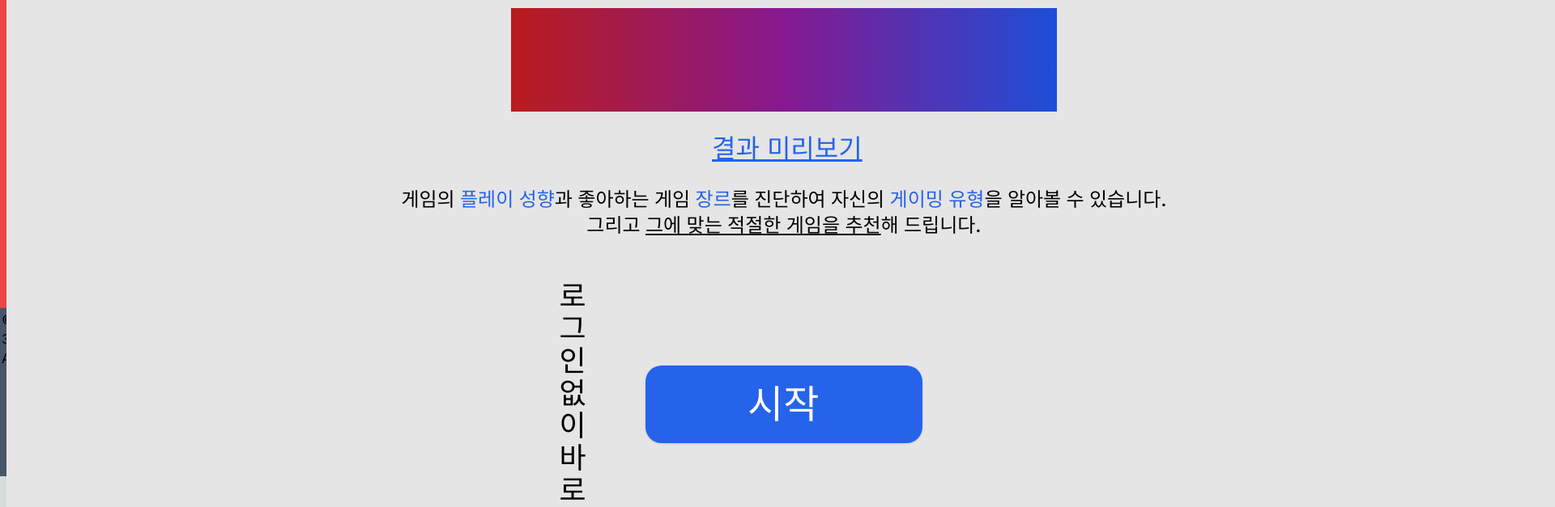
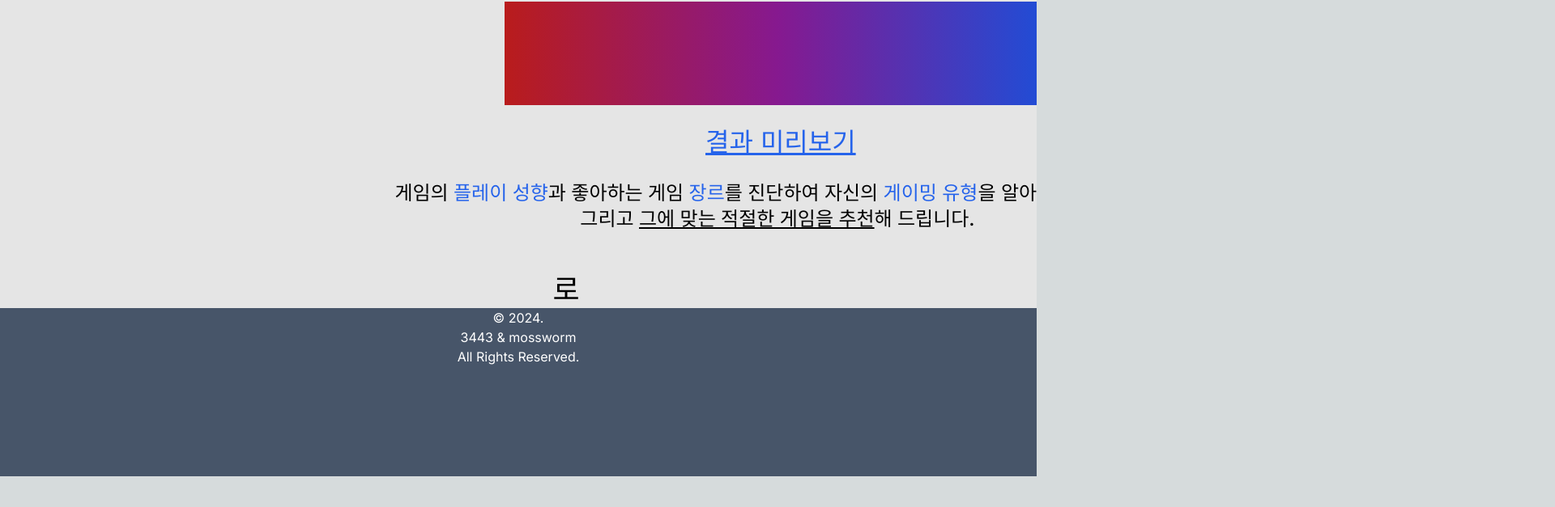
Before and after one commit to Mossworm/game-loot, a Next.js app: page / in a window 1280 px wide. Shown: the part 419-1046 px from the top of the page at 81% size, 1920 px wide, since content can reach past the window. After the commit the page ends 1008 px from the top, so only its background shows below. Built offline with nearby package versions, Linux system fonts and the light colour scheme.

Commit message:
feat: 라우팅 구현, 각 페이지 구현 작업

```diff
--- a/src/app/layout.tsx
+++ b/src/app/layout.tsx
@@ -5,7 +5,7 @@ import './globals.css'
 const inter = Inter({ subsets: ['latin'] })
 
 export const metadata: Metadata = {
-  title: 'Create Next App',
+  title: 'Game-BTI',
   description: 'Generated by create next app',
 }
 
--- a/src/app/page.tsx
+++ b/src/app/page.tsx
@@ -1,18 +1,18 @@
+import Link from 'next/link'
+
 export default function Home() {
   return (
     <main className="main">
-      <div className="body border-8 border-red-500 h-screen">
-        <div className="w-[1920px] h-[1080px] relative">
-          <div className="w-[1920px] h-[1080px] left-0 top-0 absolute bg-neutral-200" />
-          <div className="w-[342px] h-24 left-[789px] top-[863px] absolute">
-            <div className="w-[342px] h-24 left-0 top-0 absolute bg-blue-600 rounded-[20px] shadow" />
-            <div className="left-[126px] top-[10px] absolute text-white text-5xl font-normal font-['IBM Plex Sans KR'] leading-[76.80px]">시작</div>
+      <div className="w-full h-screen relative overflow-hidden">
+        <div className="w-full h-full left-0 top-0 absolute bg-neutral-200" />
+
+        {/* 타이틀 */}
+        <div className="w-[525px] h-[204px] left-[692px] top-[124px] absolute">
+          <div className="left-[38px] top-[150px] absolute text-center text-black text-4xl font-medium font-['IBM Plex Sans KR']">나는 어떤 유형의 게이머일까요?</div>
+          <div className="left-0 top-0 absolute"><span className="text-black text-9xl font-normal font-['Outfit']">G</span><span className="text-black text-8xl font-normal font-['Outfit']">ame-</span><span className="text-black text-9xl font-normal font-['Outfit']">BTI</span></div>
         </div>
-          <div className="h-[169px] left-[464px] top-[642px] absolute">
-            <div className="left-[213px] top-[115px] absolute text-center text-black text-4xl font-medium font-['IBM Plex Sans KR']">로그인 없이 바로 시작하실 수 있습니다!</div>
-            <div className="w-[992px] left-0 top-0 absolute text-center"><span className="text-black text-2xl font-medium font-['IBM Plex Sans KR']">게임의</span><span className="text-blue-600 text-2xl font-medium font-['IBM Plex Sans KR']"> 플레이 성향</span><span className="text-black text-2xl font-medium font-['IBM Plex Sans KR']">과 좋아하는 게임 </span><span className="text-blue-600 text-2xl font-medium font-['IBM Plex Sans KR']">장르</span><span className="text-black text-2xl font-medium font-['IBM Plex Sans KR']">를 진단하여 자신의 </span><span className="text-blue-600 text-2xl font-medium font-['IBM Plex Sans KR']">게이밍 유형</span><span className="text-black text-2xl font-medium font-['IBM Plex Sans KR']">을 알아볼 수 있습니다.<br />그리고 </span><span className="text-black text-2xl font-medium font-['IBM Plex Sans KR'] underline">그에 맞는 적절한 게임을 추천</span><span className="text-black text-2xl font-medium font-['IBM Plex Sans KR']">해 드립니다.</span></div>
-          </div>
-          <div className="left-[871px] top-[571px] absolute text-center text-blue-600 text-[32px] font-light font-['IBM Plex Sans KR'] underline">결과 미리보기</div>
+
+        {/* 아이콘 영역 */}
         <div className="w-[674px] h-32 left-[623px] top-[421px] absolute">
           <div className="w-[674px] h-32 left-0 top-0 absolute">
             <img className="w-32 h-32 left-0 top-0 absolute" src="https://via.placeholder.com/128x128" />
@@ -22,14 +22,26 @@ export default function Home() {
           </div>
           <div className="w-[674px] h-32 left-0 top-0 absolute bg-gradient-to-r from-red-700 via-fuchsia-800 to-blue-700" />
         </div>
-          <div className="w-[525px] h-[204px] left-[692px] top-[124px] absolute">
-            <div className="left-[38px] top-[150px] absolute text-center text-black text-4xl font-medium font-['IBM Plex Sans KR']">나는 어떤 유형의 게이머일까요?</div>
-            <div className="left-0 top-0 absolute"><span className="text-black text-9xl font-normal font-['Outfit']">G</span><span className="text-black text-8xl font-normal font-['Outfit']">ame-</span><span className="text-black text-9xl font-normal font-['Outfit']">BTI</span></div>
+
+        {/* 결과 미리보기 */}
+        <div className="left-[871px] top-[571px] absolute text-center text-blue-600 text-[32px] font-light font-['IBM Plex Sans KR'] underline">결과 미리보기</div>
+
+        {/* 라벨들 */}
+        <div className="h-[169px] left-[464px] top-[642px] absolute">
+          <div className="left-[213px] top-[115px] absolute text-center text-black text-4xl font-medium font-['IBM Plex Sans KR']">로그인 없이 바로 시작하실 수 있습니다!</div>
+          <div className="w-[992px] left-0 top-0 absolute text-center"><span className="text-black text-2xl font-medium font-['IBM Plex Sans KR']">게임의</span><span className="text-blue-600 text-2xl font-medium font-['IBM Plex Sans KR']"> 플레이 성향</span><span className="text-black text-2xl font-medium font-['IBM Plex Sans KR']">과 좋아하는 게임 </span><span className="text-blue-600 text-2xl font-medium font-['IBM Plex Sans KR']">장르</span><span className="text-black text-2xl font-medium font-['IBM Plex Sans KR']">를 진단하여 자신의 </span><span className="text-blue-600 text-2xl font-medium font-['IBM Plex Sans KR']">게이밍 유형</span><span className="text-black text-2xl font-medium font-['IBM Plex Sans KR']">을 알아볼 수 있습니다.<br />그리고 </span><span className="text-black text-2xl font-medium font-['IBM Plex Sans KR'] underline">그에 맞는 적절한 게임을 추천</span><span className="text-black text-2xl font-medium font-['IBM Plex Sans KR']">해 드립니다.</span></div>
         </div>
+
+        {/* 시작 버튼 */}
+        <Link href="/survey" className="w-[342px] h-24 left-[789px] top-[863px] absolute">
+          <div className="w-[342px] h-24 left-0 top-0 absolute bg-blue-600 rounded-[20px] shadow" />
+          <div className="left-[126px] top-[10px] absolute text-white text-5xl font-normal font-['IBM Plex Sans KR'] leading-[76.80px]">시작</div>
+        </Link>
+
       </div>
-      </div>
-      <div className="footer bg-slate-600 border-0 border-red-500 h-52">
-        <p className="p-0.5">
+      {/* 푸터 */}
+      <div className="footer bg-slate-600 h-52 text-center">
+        <p className="m-auto text-white">
           © 2024.<br />3443 & mossworm<br />All Rights Reserved.
         </p>
       </div>
--- /dev/null
+++ b/src/pages/survey.tsx
@@ -0,0 +1,20 @@
+// 프롭 넘버에 따라서 해당 페이지의 문항을 동적으로 생성하려 했으나, 프로토타입은 별도 쿼리 숫자가 없음.
+// 그냥 단일 페이지에서 어떻게든 페이징을 구현할 거임.
+// 다음 버튼은 모든 문항이 응답되었는지를 확인하는 기능을 추가할 수 있음.
+// 마지막의 다음 버튼은 마지막 페이지일 때 결과 버튼으로 바뀜.
+
+import RadioBtns from "../components/RadioBtns"
+
+const options = [
+    {label: '옵션1', value: '옵션1'},
+    {label: '옵션2', value: '옵션2'},
+];
+
+export default function SurveyPage() {
+    return (
+        <div>
+            첫번째 페이지
+            <RadioBtns options={options} onSelect={()=>{}}/>
+        </div>
+    )
+}
```
Lines whose indentation alone changed are shown as unchanged.
